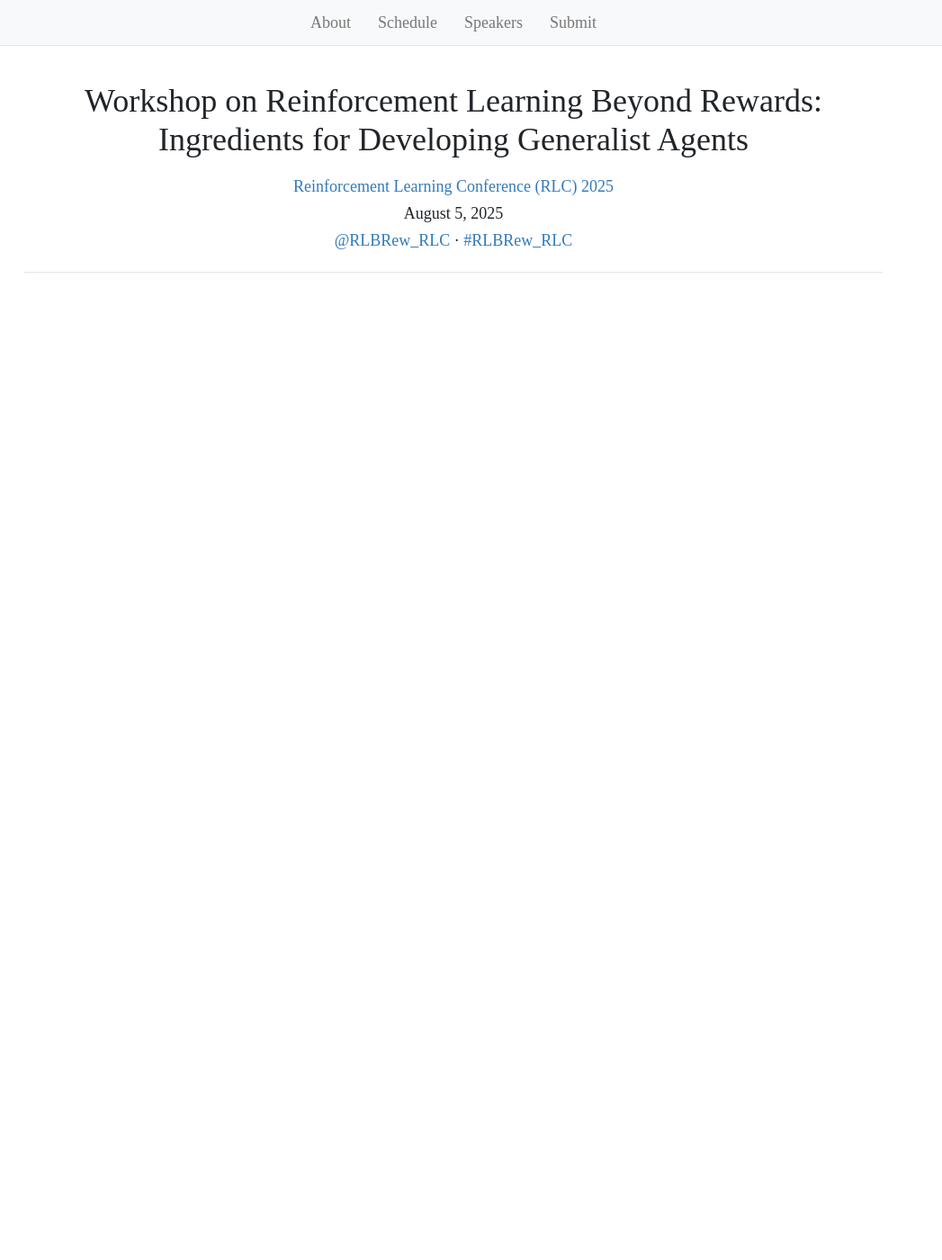
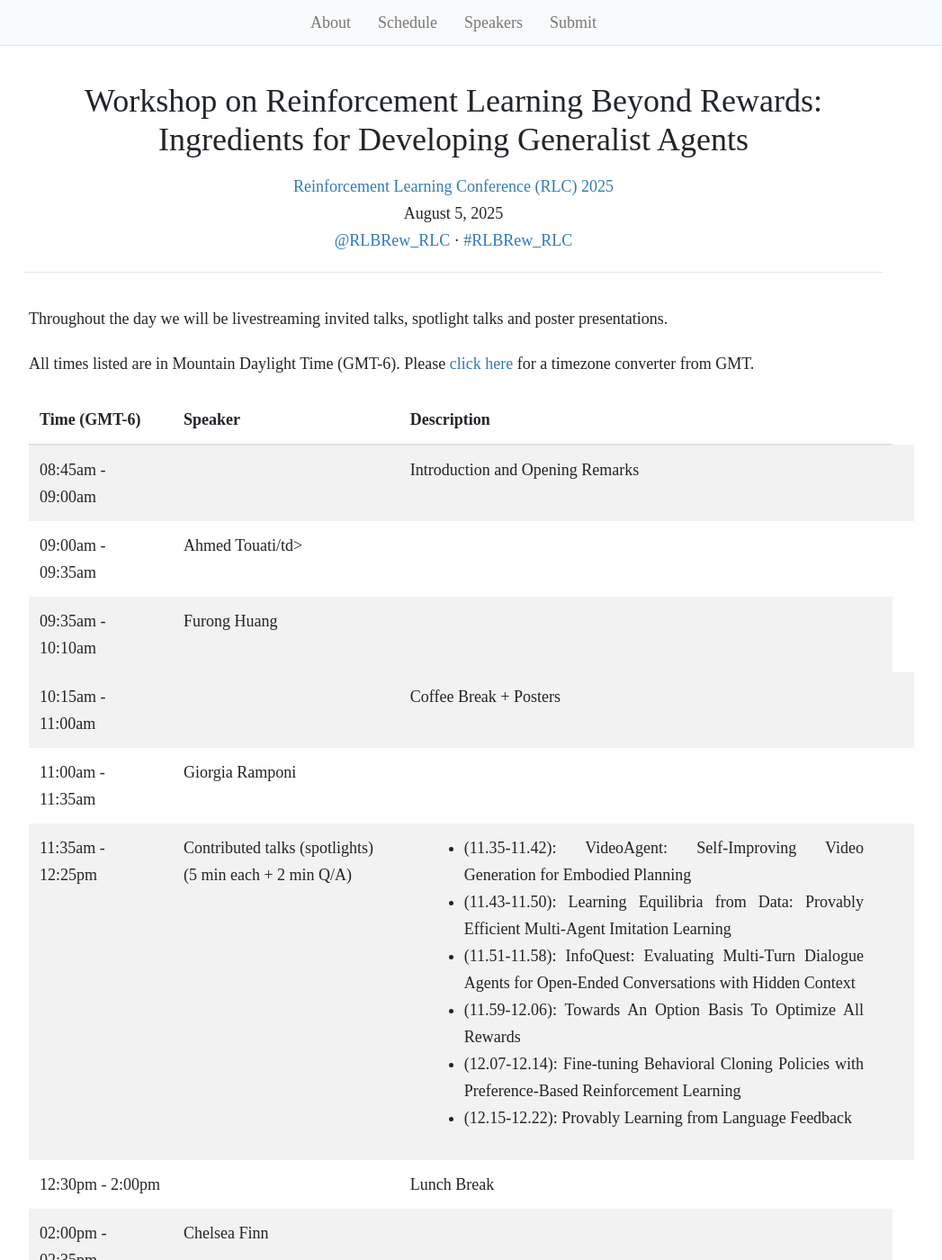
Before and after one commit to rlbrew2-workshop/rlbrew2-workshop.github.io, a Jekyll site: the page built from schedule.html, in a window 1280 px wide and 1400 px high. Shown: the whole window at 90% size, without its empty margins (136-1183 px from the left). Built offline with Jekyll 4.4.1, drawn with Linux system fonts in a browser that asks for light colours; nearby versions of some CDN libraries; some of the changed text lies outside the part shown.

Commit message:
add schedule

```diff
--- a/schedule.html
+++ b/schedule.html
@@ -1,3 +1,117 @@
 ---
 layout: default
 ---
+
+
+<div class="schedule">
+  <p>Throughout the day we will be livestreaming invited talks, spotlight talks and poster presentations.
+
+  <p>All times listed are in Mountain Daylight Time (GMT-6). Please <a href="https://www.timeanddate.com/worldclock/converter.html?iso=20200426T133000&p1=tz_gmt" target="_blank">click here</a> for a timezone converter from GMT.</p>
+  <table class="table table-striped table-condensed" id="schedule">
+    <thead>
+      <tr>
+        <th class="time">Time (GMT-6)       </th>
+        <th>Speaker</th>
+        <th>Description</th>
+      </tr>
+    </thead>
+    <tbody>
+      <tr>
+        <td>08:45am - 09:00am</td>
+        <td></td>
+        <td>Introduction and Opening Remarks</td>
+        <td></td>
+      </tr>
+      <tr>
+        <td>09:00am - 09:35am</td>
+        <td> Ahmed Touati/td>
+        <!-- <td> Generalization is the objective</td> -->
+        <td></td>
+      </tr>
+      <tr>
+        <td>09:35am - 10:10am</td>
+        <td>Furong Huang</td>
+        <!-- <td> Enhancing Reinforcement Learning through Causal Representations and Graph Structures (<a href="https://youtu.be/Zu_NtdUM6xk?feature=shared">Video</a>)</td> -->
+        <td></td>
+      </tr>
+      <!-- <tr>
+        <td>10:00am - 10:30am</td>
+        <td>Contributed talks (spotlights) (5 min each)</td>
+        <td>
+          <ul>
+            <li>(10.06-10.11): Prioritizing safety via curriculum learning </li>
+            <li>(10.12-10.17): Skill-Based Reinforcement Learning with Intrinsic Reward Matching </li>
+            <li>(10.18-10.23): Task-Oriented Slot-Based Cumulant Discovery in General Value Functions </li>
+            <li>(10.24-10.29): OCALM: Object-Centric Assessment  with Language Models </li>
+            (10.00-10.05): The Reward Problem: Where does the most important signal in reinforcement learning come from? </li>
+          </ul>
+        </td>
+        <td></td>
+      </tr> -->
+      <tr></tr>
+      <tr>
+        <td>10:15am - 11:00am</td>
+        <td></td>
+        <td>Coffee Break + Posters</td>
+        <td></td>
+      </tr>
+      <tr>
+        <td>11:00am - 11:35am</td>
+        <td>Giorgia Ramponi</td>
+        <!-- <td>Language, Why? (<a href="https://youtu.be/codR7uiBBZk?feature=shared">Video</a>)</td> -->
+        <td></td>
+      </tr>
+      <tr>
+        <td>11:35am - 12:25pm</td>
+        <td>Contributed talks (spotlights) (5 min each + 2 min Q/A)</td>
+        <td>
+          <ul>
+            <li>(11.35-11.42): VideoAgent: Self-Improving Video Generation for Embodied Planning</li>
+            <li>(11.43-11.50): Learning Equilibria from Data: Provably Efficient Multi-Agent Imitation Learning</li>
+            <li>(11.51-11.58): InfoQuest: Evaluating Multi-Turn Dialogue Agents for Open-Ended Conversations with Hidden Context</li>
+            <li>(11.59-12.06): Towards An Option Basis To Optimize All Rewards</li>
+            <li>(12.07-12.14): Fine-tuning Behavioral Cloning Policies with Preference-Based Reinforcement Learning</li>
+            <li>(12.15-12.22): Provably Learning from Language Feedback</li>
+          </ul>
+        </td>
+        <td></td>
+      </tr>
+      <tr>
+        <td>12:30pm - 2:00pm</td>
+        <td></td>
+        <td>Lunch Break</td>
+        <td></td>
+      </tr>
+      <tr>
+        <td>02:00pm - 02:35pm</td>
+        <td>Chelsea Finn</td>
+        <!-- <td>General-Purpose Self-Supervised Reinforcement Learning (<a href="https://youtu.be/pUQIHIK70jQ?feature=shared">Video</a>)</a></td> -->
+        <td></td>
+      </tr>
+      <tr>
+        <td>02:35pm - 03:10pm</td>
+        <td>George Konidaris</td>
+        <!-- <td>Learning Representations for Planning (<a href="https://youtu.be/mUFAN5Waii4?feature=shared">Video</a>)</a></td> -->
+        <td></td>
+      </tr>
+      <tr>
+        <td>03:10pm - 04:00pm</td>
+        <td></td>
+        <td>Coffee Break</td>
+        <td></td>
+      </tr>
+      <tr>
+        <td>04:00pm - 04:35pm</td>
+        <td>Michael Dennis</td>
+        <!-- <td>The shape of Memory: Learning Predictive Representations Beyond Rewards (<a href="https://youtu.be/1rg2bCpq27w?feature=shared">Video</a>)</a></td> -->
+        <td></td>
+      </tr>
+      <tr>
+        <td>04:35pm - 05:30pm</td>
+        <td></td>
+        <td><a href="">Poster Session and Closing remarks</a></td>
+        <td></td>
+      </tr>
+    </tbody>
+  </table>
+  </div>
```
